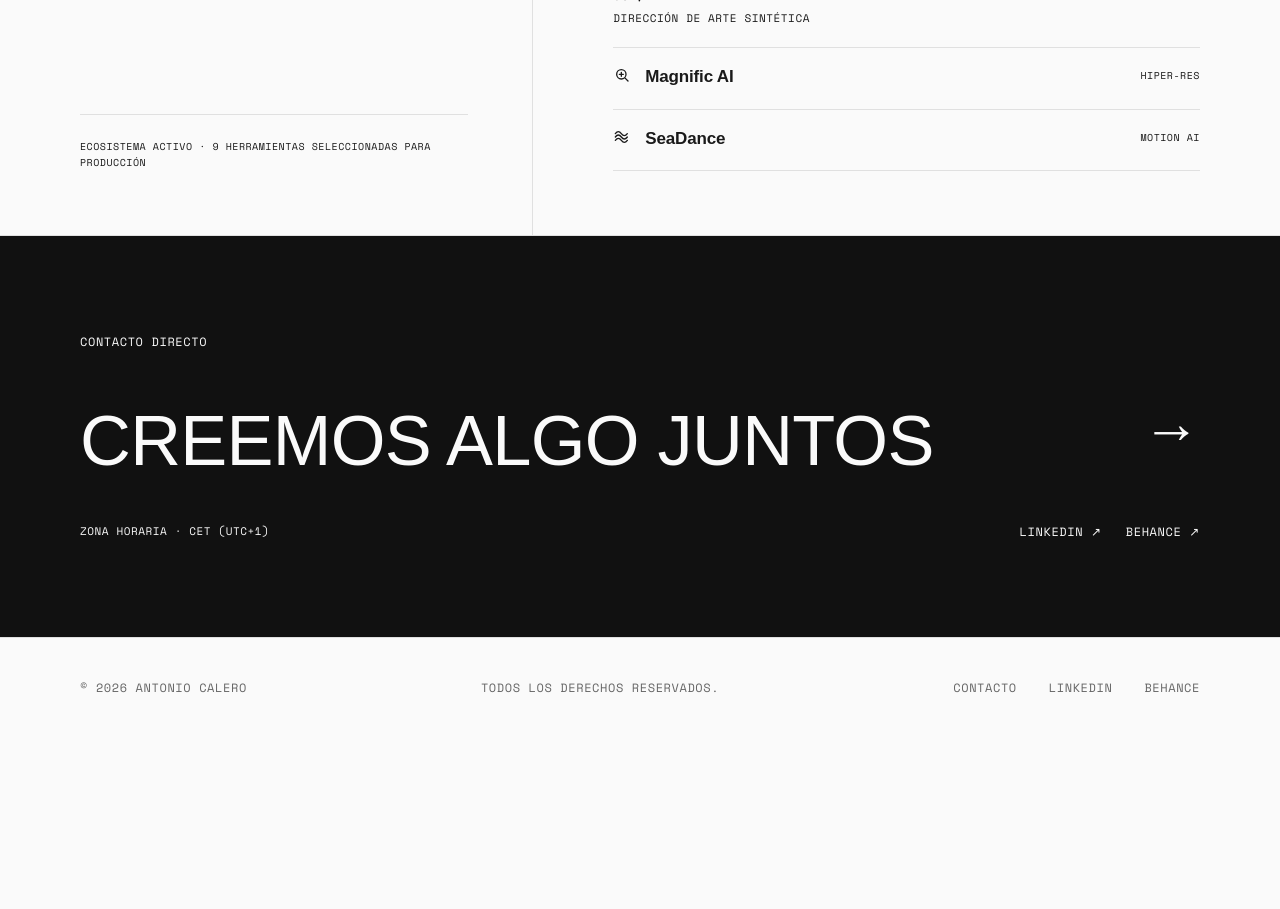
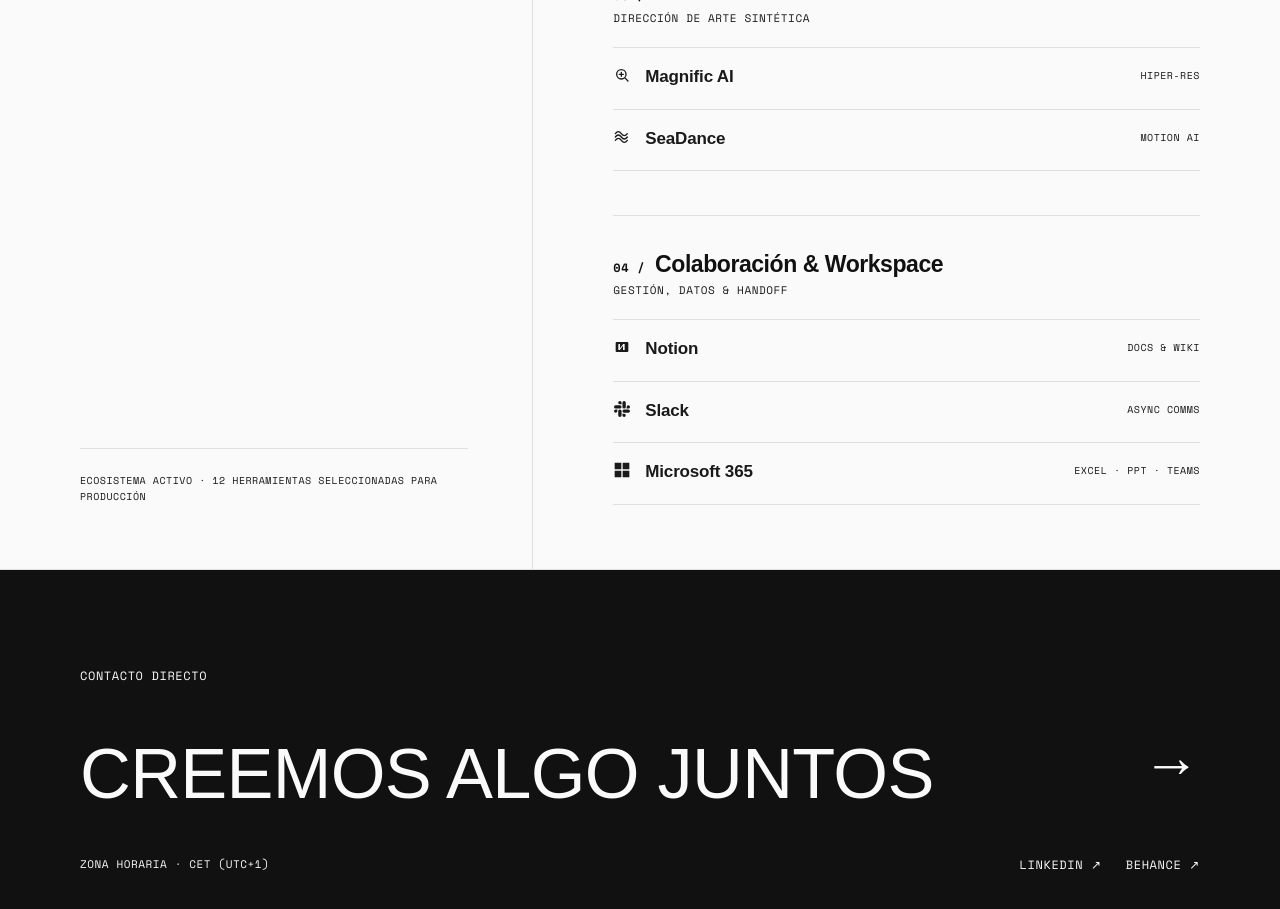
Before and after one commit to antonmojon/AcalerPortfolio, a React (Vite) app: page /about in a window 1280 px wide. Shown: the part 2600-3509 px from the top of the page. Before the commit the page ends 3337 px from the top, so only its background shows below. Built offline with nearby package versions, Linux system fonts and the light colour scheme; the HTML template or start-up script is replaced by a standard one; a web font is replaced by a local one.

Commit message:
feat(stack): add Pillar 04 with Notion, Slack and Microsoft 365 (Excel, PPT, Teams)

```diff
--- a/src/context/LanguageContext.tsx
+++ b/src/context/LanguageContext.tsx
@@ -109,7 +109,7 @@
     'about.stack_title': 'La importancia del stack',
     'about.stack_manifesto_p1': 'El diseño no termina en el lienzo estático: vive en la interacción real, en los tokens y en el código vivo.',
     'about.stack_manifesto_p2': 'Articulo un flujo donde el craft visual, la lógica agéntica y la síntesis generativa multiplican la velocidad y la calidad de entrega de producto.',
-    'about.stack_meta': 'Ecosistema activo · 9 herramientas seleccionadas para producción',
+    'about.stack_meta': 'Ecosistema activo · 12 herramientas seleccionadas para producción',
     'about.cta_title': 'CREEMOS ALGO JUNTOS',
 
     // Contact
@@ -238,7 +238,7 @@
     'about.stack_title': 'The Importance of the Stack',
     'about.stack_manifesto_p1': 'Design does not end on the static canvas: it lives in real interaction, tokens, and living code.',
     'about.stack_manifesto_p2': 'I structure a workflow where visual craft, agentic reasoning, and generative synthesis accelerate velocity and elevate product delivery quality.',
-    'about.stack_meta': 'Active ecosystem · 9 tools curated for production',
+    'about.stack_meta': 'Active ecosystem · 12 tools curated for production',
     'about.cta_title': "LET'S BUILD SOMETHING",
 
     // Contact
@@ -367,7 +367,7 @@
     'about.stack_title': 'L’importance de la stack',
     'about.stack_manifesto_p1': 'Le design ne s’arrête pas au canevas statique : il s’anime dans l’interaction réelle, les tokens et le code vivant.',
     'about.stack_manifesto_p2': 'J’articule un workflow où le craft visuel, la logique agentique et la synthèse générative démultiplient la vitesse et la qualité de livraison.',
-    'about.stack_meta': 'Écosystème actif · 9 outils sélectionnés pour la production',
+    'about.stack_meta': 'Écosystème actif · 12 outils sélectionnés pour la production',
     'about.cta_title': 'CRÉONS ENSEMBLE',
 
     // Contact
@@ -633,6 +633,16 @@
         { name: 'SeaDance', tag: 'Motion AI', focus: 'Vídeo cinematográfico por prompt' },
       ],
     },
+    {
+      num: '04',
+      title: 'Colaboración & Workspace',
+      role: 'Gestión, Datos & Handoff',
+      tools: [
+        { name: 'Notion', tag: 'Docs & Wiki', focus: 'Documentación de producto, especificaciones y design roadmap' },
+        { name: 'Slack', tag: 'Async Comms', focus: 'Comunicación de equipo, canales de producto y feedback ágil' },
+        { name: 'Microsoft 365', tag: 'Excel · PPT · Teams', focus: 'Excel (datos cuantitativos), PowerPoint (presentaciones ejecutivas) y Teams' },
+      ],
+    },
   ],
   en: [
     {
@@ -665,6 +675,16 @@
         { name: 'SeaDance', tag: 'Motion AI', focus: 'Cinematic video generation via prompt' },
       ],
     },
+    {
+      num: '04',
+      title: 'Collaboration & Workspace',
+      role: 'Management, Data & Handoff',
+      tools: [
+        { name: 'Notion', tag: 'Docs & Wiki', focus: 'Product documentation, specs, and design roadmaps' },
+        { name: 'Slack', tag: 'Async Comms', focus: 'Team communication, product channels, and rapid feedback' },
+        { name: 'Microsoft 365', tag: 'Excel · PPT · Teams', focus: 'Excel (quantitative data), PowerPoint (executive decks), and Teams' },
+      ],
+    },
   ],
   fr: [
     {
@@ -695,6 +715,16 @@
       tools: [
         { name: 'Magnific AI', tag: 'Haute-Rég.', focus: 'Suréchantillonnage et hyper-détail' },
         { name: 'SeaDance', tag: 'Motion IA', focus: 'Génération vidéo cinématographique' },
+      ],
+    },
+    {
+      num: '04',
+      title: 'Collaboration & Espace de Travail',
+      role: 'Gestion, Données & Handoff',
+      tools: [
+        { name: 'Notion', tag: 'Docs & Wiki', focus: 'Documentation produit, spécifications et feuille de route' },
+        { name: 'Slack', tag: 'Comms Asynchrones', focus: 'Communication d’équipe, canaux produit et retours agiles' },
+        { name: 'Microsoft 365', tag: 'Excel · PPT · Teams', focus: 'Excel (analyse de données), PowerPoint (présentations) et Teams' },
       ],
     },
   ],
--- a/src/pages/AboutPage.tsx
+++ b/src/pages/AboutPage.tsx
@@ -268,6 +268,21 @@
   InDesign: (
     <span style={{ fontFamily: '"Space Mono", monospace', fontWeight: 700, fontSize: '11px', letterSpacing: '-0.05em' }}>Id</span>
   ),
+  Notion: (
+    <svg viewBox="0 0 24 24" width="16" height="16" fill="currentColor">
+      <path d="M4 4.5h16a1.5 1.5 0 0 1 1.5 1.5v12a1.5 1.5 0 0 1-1.5 1.5H4A1.5 1.5 0 0 1 2.5 18V6A1.5 1.5 0 0 1 4 4.5zm2.5 3v9h2.2l4.8-6.3V16.5H16v-9h-2.2L9 13.8V7.5H6.5z" />
+    </svg>
+  ),
+  Slack: (
+    <svg viewBox="0 0 24 24" width="16" height="16" fill="currentColor">
+      <path d="M5.042 15.165a2.528 2.528 0 0 1-2.52 2.523A2.528 2.528 0 0 1 0 15.165a2.527 2.527 0 0 1 2.522-2.52h2.52v2.52zM6.313 15.165a2.527 2.527 0 0 1 2.521-2.52 2.527 2.527 0 0 1 2.521 2.52v6.313A2.528 2.528 0 0 1 8.834 24a2.528 2.528 0 0 1-2.521-2.522v-6.313zM8.834 5.042a2.528 2.528 0 0 1-2.521-2.52A2.528 2.528 0 0 1 8.834 0a2.528 2.528 0 0 1 2.521 2.522v2.52H8.834zM8.834 6.313a2.528 2.528 0 0 1 2.521 2.521 2.528 2.528 0 0 1-2.521 2.521H2.522A2.528 2.528 0 0 1 0 8.834a2.528 2.528 0 0 1 2.522-2.521h6.312zM18.956 8.834a2.528 2.528 0 0 1 2.522-2.521A2.528 2.528 0 0 1 24 8.834a2.528 2.528 0 0 1-2.522 2.521h-2.522V8.834zM17.688 8.834a2.528 2.528 0 0 1-2.523 2.521 2.527 2.527 0 0 1-2.52-2.521V2.522A2.527 2.527 0 0 1 15.165 0a2.528 2.528 0 0 1 2.523 2.522v6.312zM15.165 18.956a2.528 2.528 0 0 1 2.523 2.522A2.528 2.528 0 0 1 15.165 24a2.527 2.527 0 0 1-2.52-2.522v-2.522h2.52zM15.165 17.688a2.527 2.527 0 0 1-2.52-2.523 2.526 2.526 0 0 1 2.52-2.52h6.313A2.527 2.527 0 0 1 24 15.165a2.528 2.528 0 0 1-2.522 2.523h-6.313z"/>
+    </svg>
+  ),
+  'Microsoft 365': (
+    <svg viewBox="0 0 24 24" width="16" height="16" fill="currentColor">
+      <path d="M1 1h10v10H1V1zm12 0h10v10H13V1zM1 13h10v10H1V13zm12 0h10v10H13V13z" />
+    </svg>
+  ),
   'Claude Code': (
     <svg viewBox="0 0 24 24" width="16" height="16" fill="none" stroke="currentColor" strokeWidth="2" strokeLinecap="round" strokeLinejoin="round">
       <polyline points="4 17 10 11 4 5" />
@@ -523,6 +538,16 @@
     tools: [
       { name: 'Magnific AI', tag: 'Hiper-res', focus: 'Upscaling e hiper-detalle' },
       { name: 'SeaDance', tag: 'Motion AI', focus: 'Vídeo cinematográfico por prompt' },
+    ],
+  },
+  {
+    num: '04',
+    title: 'Colaboración & Workspace',
+    role: 'Gestión, Datos & Handoff',
+    tools: [
+      { name: 'Notion', tag: 'Docs & Wiki', focus: 'Documentación de producto, especificaciones y design roadmap' },
+      { name: 'Slack', tag: 'Async Comms', focus: 'Comunicación de equipo, canales de producto y feedback ágil' },
+      { name: 'Microsoft 365', tag: 'Excel · PPT · Teams', focus: 'Excel (datos cuantitativos), PowerPoint (presentaciones ejecutivas) y Teams' },
     ],
   },
 ];
```
